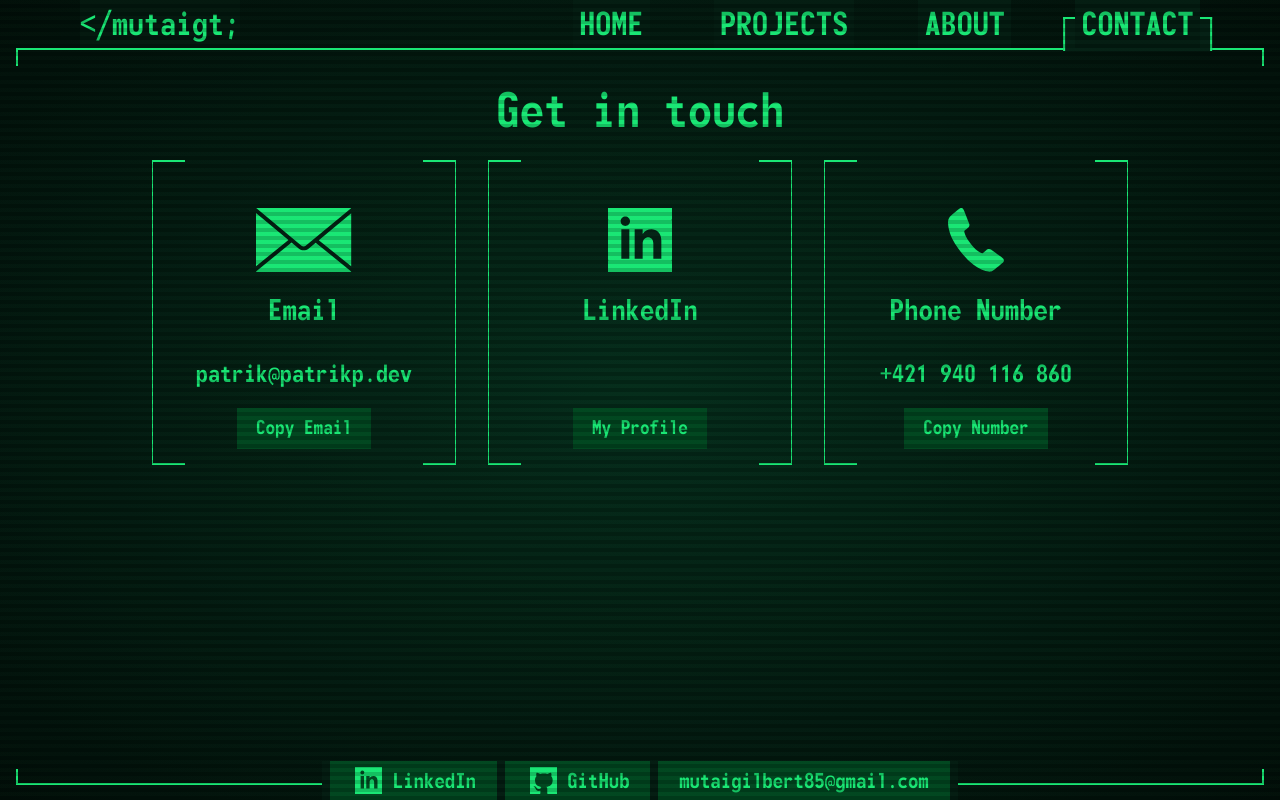
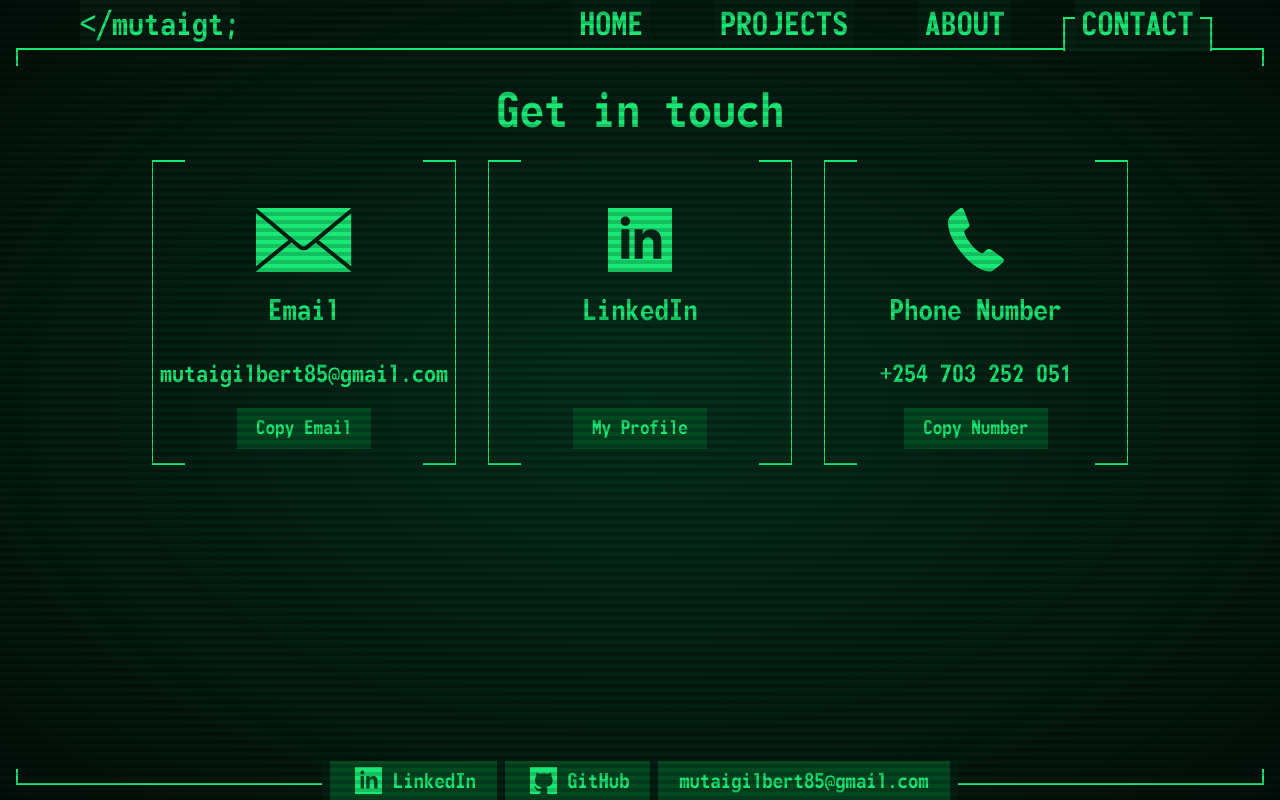
Before and after one commit to Mutai-Gilbert/Updated-Portfolio-Website, a Next.js app: page /contact in a window 1280 px wide. Built offline with nearby package versions, Linux system fonts and the light colour scheme.

Commit message:
Add new changes to the index.tsx file

```diff
--- a/pages/contact/index.tsx
+++ b/pages/contact/index.tsx
@@ -43,7 +43,7 @@ export default function Contact() {
           <div className={styles.rightCorners} />
           <Image className={styles.icon} src={email} alt="Email" />
           <h2 className={styles.title}>Email</h2>
-          <p className={styles.contact}>patrik@patrikp.dev</p>
+          <p className={styles.contact}>mutaigilbert85@gmail.com</p>
           <CopyToClipboard text="mutaigilbert85@gmail.com">
             <button className={styles.btn}>Copy Email</button>
           </CopyToClipboard>
@@ -70,7 +70,7 @@ export default function Contact() {
           <div className={styles.rightCorners} />
           <Image className={styles.icon} src={phone} alt="Phone" />
           <h2 className={styles.title}>Phone Number</h2>
-          <p className={styles.contact}>+421 940 116 860</p>
+          <p className={styles.contact}>+254 703 252 051</p>
           <CopyToClipboard text="+254703252051">
             <button className={styles.btn}>Copy Number</button>
           </CopyToClipboard>
```
